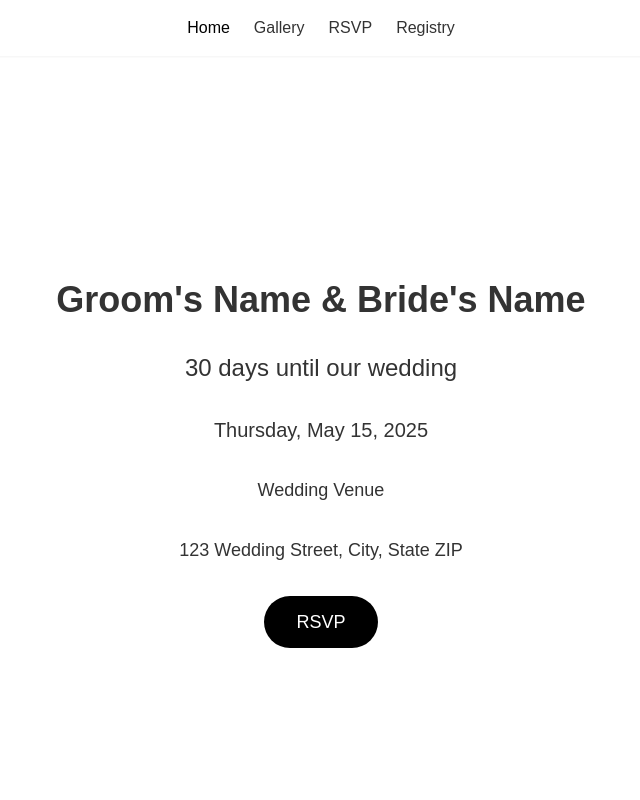
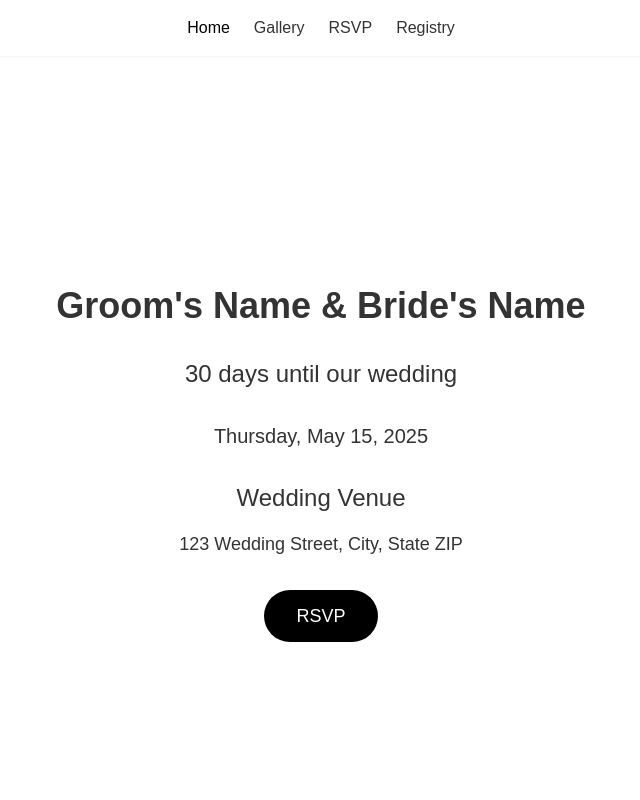
Before and after one commit to otoolecf/wedding-website, a SvelteKit app: page / in a window 1280 px wide. Shown: the top 800 px of the page, without its empty margins (319-959 px from the left). Built offline with nearby package versions, Linux system fonts and the light colour scheme; no server answers; a web font is replaced by a local one.

Commit message:
added prewrap and text size increase for venue

```diff
--- a/src/routes/+page.svelte
+++ b/src/routes/+page.svelte
@@ -56,11 +56,11 @@
     {formattedDate}
   </div>
 
-  <div class="text-lg mb-8">
+  <div class="text-2xl font-medium mb-4">
     {data.settings.venueName}
   </div>
 
-  <div class="text-lg mb-8">
+  <div class="text-lg mb-8 whitespace-pre-wrap">
     {data.settings.venueAddress}
   </div>
 
```
